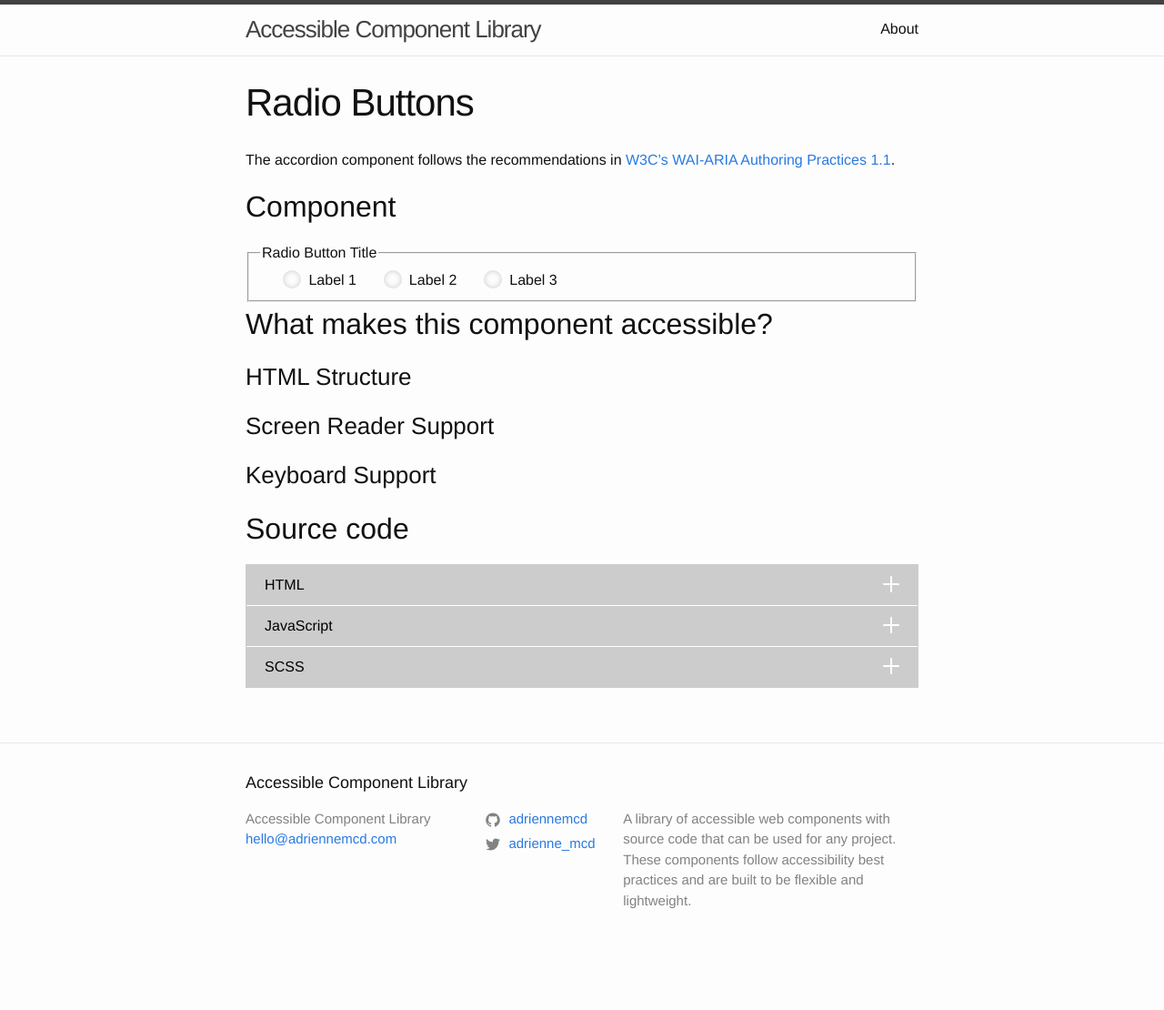
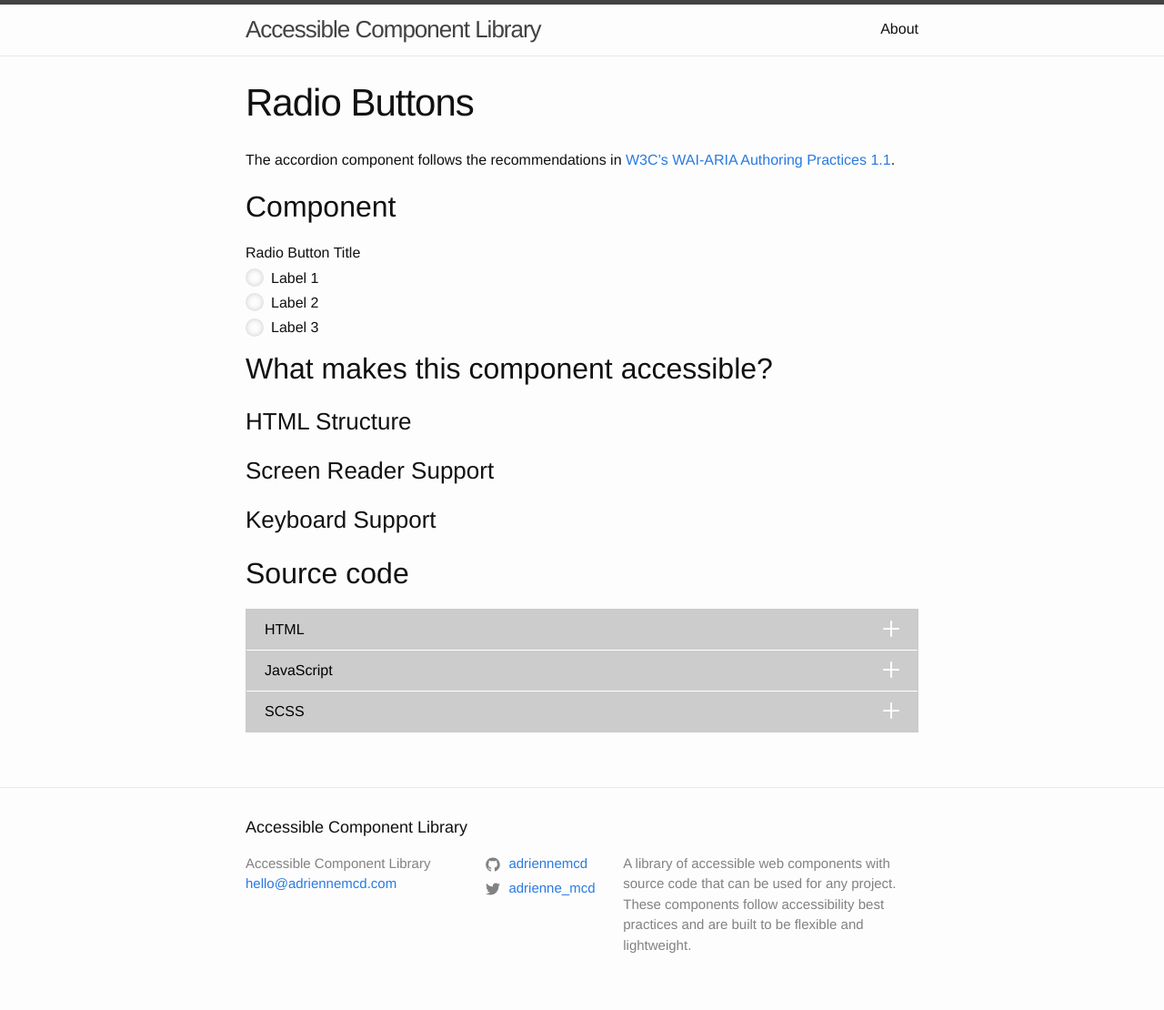
Before and after one commit to adriennemcd/accessible-library, a Jekyll site: the page built from _posts/2017-12-04-radiobuttons.md, in a window 1280 px wide. Shown: the whole page at 91% size. Built offline with Jekyll 4.4.1, drawn with Linux system fonts in a browser that asks for light colours; before the commit the page ends 1061 px from its top, so only the background shows below that.

Commit message:
update radio ex html and styles

```diff
--- a/_includes/components/radio_button/radio_button.html
+++ b/_includes/components/radio_button/radio_button.html
@@ -1,9 +1,15 @@
 <fieldset class="form__fieldset form__radiogroup">
   <legend class="form__legend">Radio Button Title</legend>
-    <input type="radio" id="radio1" class="form__input" name="form-name" value="1">
-    <label for="radio1" class="form__label">Label 1</label>
-    <input type="radio" id="radio2" class="form__input" name="form-name" value="2">
-    <label for="radio2" class="form__label">Label 2</label>
-    <input type="radio" id="radio3" class="form__input" name="form-name" value="3">
-    <label for="radio3" class="form__label">Label 3</label>
+    <label for="radio1" class="form__label">
+      <input type="radio" id="radio1" class="form__input" name="form-name" value="1">
+      <span>Label 1</span>
+    </label>
+    <label for="radio2" class="form__label">
+      <input type="radio" id="radio2" class="form__input" name="form-name" value="2">
+      <span>Label 2</span>
+    </label>
+    <label for="radio3" class="form__label">
+      <input type="radio" id="radio3" class="form__input" name="form-name" value="3">
+      <span>Label 3</span>
+    </label>
 </fieldset>
--- a/_sass/minima/components/_radiobutton.scss
+++ b/_sass/minima/components/_radiobutton.scss
@@ -1,20 +1,39 @@
 .form {
-    &__radiogroup {
-        // position: relative;
-        // width: auto;
+    $block: &;
 
-
-        .form__input {
-            width: auto;
-            height: 100%;
-            opacity: 0;
-            cursor: pointer;
+    &__fieldset {
+        margin: 0 0 rem(10) 0;
+        padding: 0;
+        border: none;
     }
 
-        .form__label {
-            margin-bottom: 5px;
+    &__legend {
+        margin-bottom: rem(6);
+        padding: 0;
+    }
+
+    &__radiogroup {
+        #{$block}__label {
+            display: block;
+            margin-bottom: rem(7);
+            line-height: rem(20);
             cursor: pointer;
-            line-height: 20px;
+
+            &:last-child { margin: 0; }
+        }
+
+        #{$block}__input {
+            // HTML5 Boilerplate accessible hidden styles
+            border: 0;
+            clip: rect(0 0 0 0);
+            height: 1px; margin: -1px;
+            overflow: hidden;
+            padding: 0;
+            position: absolute;
+            width: 1px;
+
+            + span {
+                display: block;
 
                 &:before {
                     content: " ";
@@ -32,10 +51,11 @@
                 }
             }
 
-        input:checked + label:before,
-        input:focus + label:before {
+            &:checked + span:before,
+            &:focus + span:before {
                 background-color: $radio-checked;
                 box-shadow: none;
             }
         }
     }
+}
```
Lines whose indentation alone changed are shown as unchanged.
